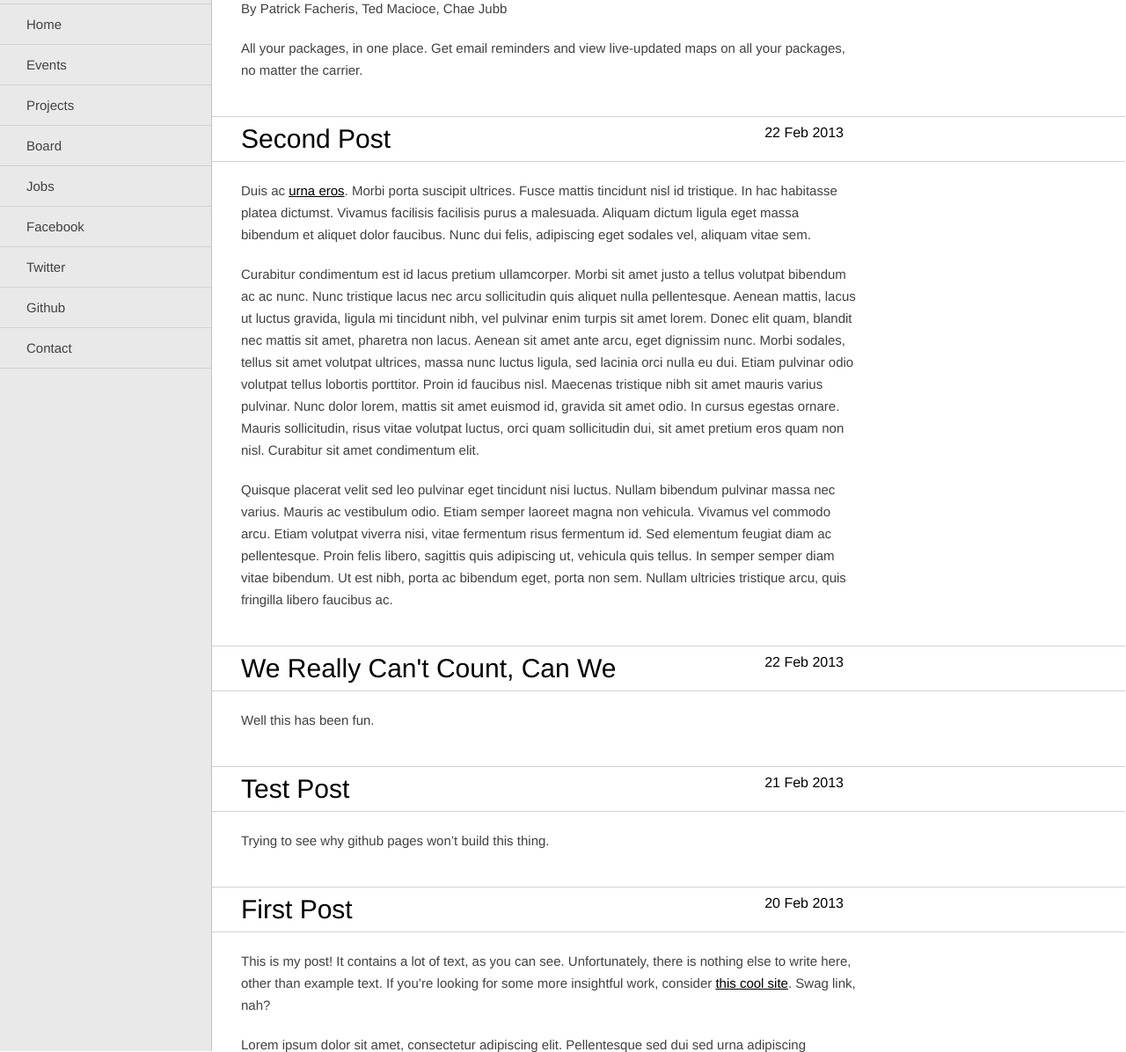
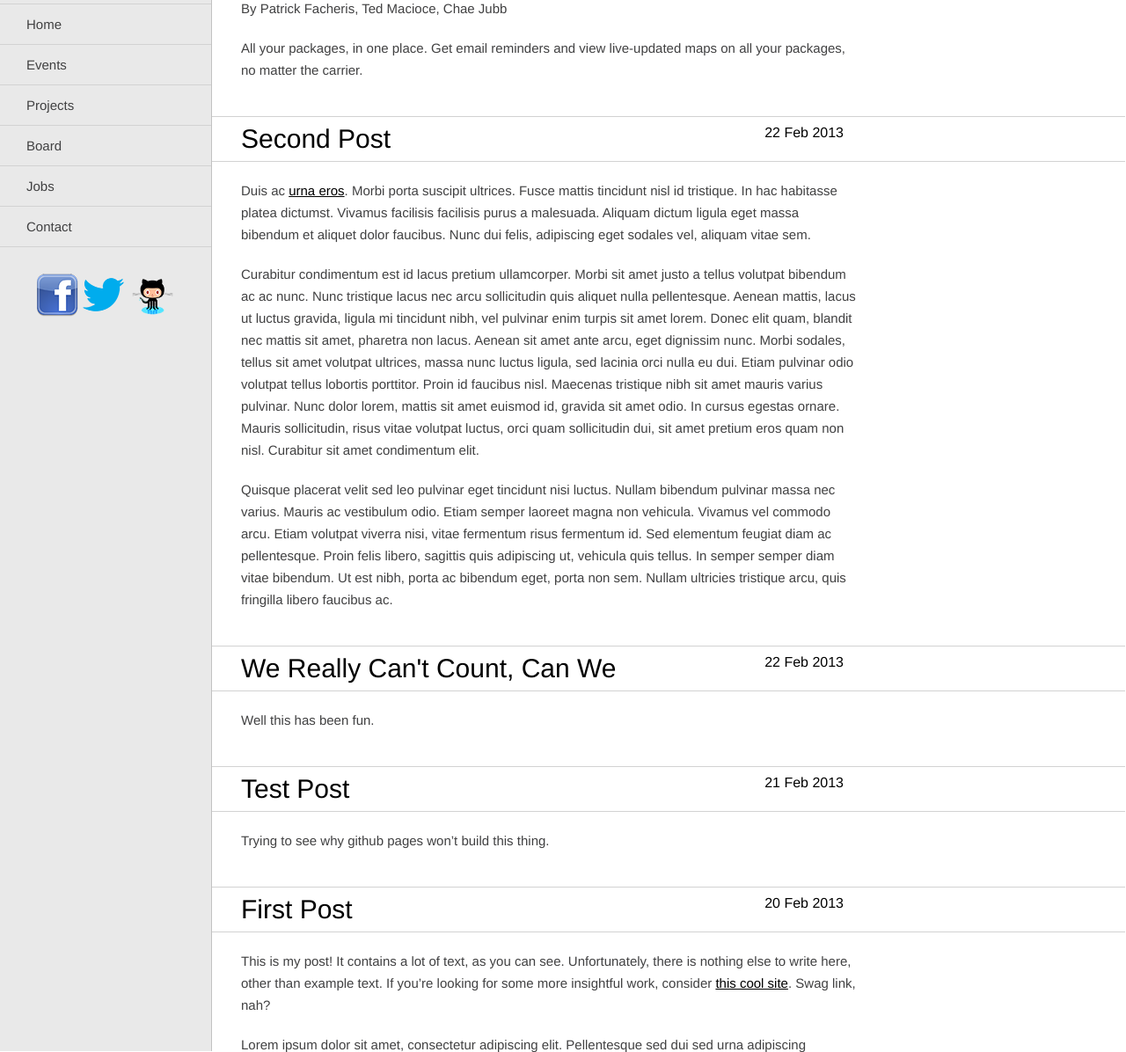
Before and after one commit to adicu/adicu.github.com-dep, a Jekyll site: the page built from index.html, in a window 1280 px wide and 1400 px high, scrolled down 196 px. Shown: the part 204-1400 px from the top of the window at 88% size. Built offline with Jekyll 4.4.1, drawn with Linux system fonts in a browser that asks for light colours.

Commit message:
changed social

```diff
--- a/_layouts/default.html
+++ b/_layouts/default.html
@@ -27,10 +27,17 @@
         <li><a href="/projects.html">Projects</a></li>
         <li><a href="/board.html">Board</a></li>
         <li><a href="http://jobs.coreatcu.com/">Jobs</a></li>
-        <li><a href="https://www.facebook.com/ADICU">Facebook</a></li>
+        <li><a href="/contact.html">Contact</a></li>
+
+        <!--<li><a href="https://www.facebook.com/ADICU">Facebook</a></li>
         <li><a href="http://twitter.com/adicu">Twitter</a></li>
-        <li><a href="https://github.com/adicu/">Github</a></li>
-        <li><a href="/contact.html">Contact</a></li>
+        <li><a href="https://github.com/adicu/">Github</a></li>-->
+      </ul>
+      <ul class="inline-list">
+        <a href="https://www.facebook.com/ADICU"><img src="../img/fb.png" /></a>
+        <a href="http://twitter.com/adicu"><img src="../img/twitter.png" /></a>
+        <a href="https://github.com/adicu/"><img src="../img/github.png" /></a>
+      </ul>
       </ul>
     </nav>
   </div>
--- a/css/style.css
+++ b/css/style.css
@@ -50,6 +50,12 @@ a {
   font-size: 14px;
   font-weight: normal;
   line-height: 25px;
+}
+
+.inline-list {
+    display: inline-block;
+    position: relative;
+    float: center;
 }
 
 .footer {
```
